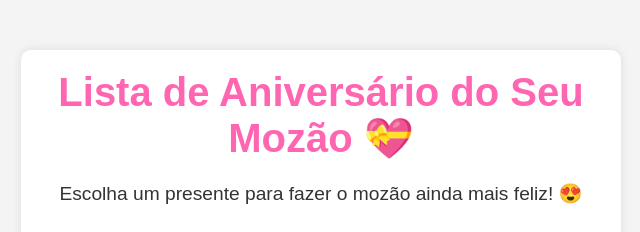
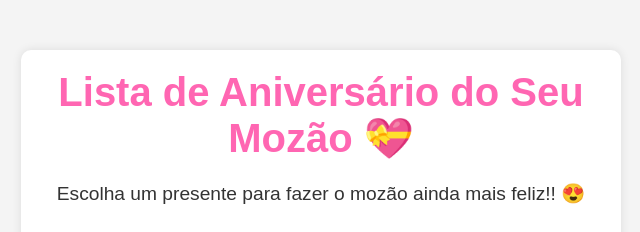
Before and after one commit to geovannakarolinne/ListaPresentes, a plain HTML site: page index.html in a window 1280 px wide. Shown: the top 232 px of the page, 319-959 px from the left. Drawn offline with Linux system fonts and the light colour scheme.

Commit message:
Update index.html

```diff
--- a/index.html
+++ b/index.html
@@ -9,7 +9,7 @@
 <body>
     <div class="container">
         <h1>Lista de Aniversário do Seu Mozão 💝</h1>
-        <p>Escolha um presente para fazer o mozão ainda mais feliz! 😍</p>
+        <p>Escolha um presente para fazer o mozão ainda mais feliz!! 😍</p>
 
         <ul id="gift-list">
             <li>
```
